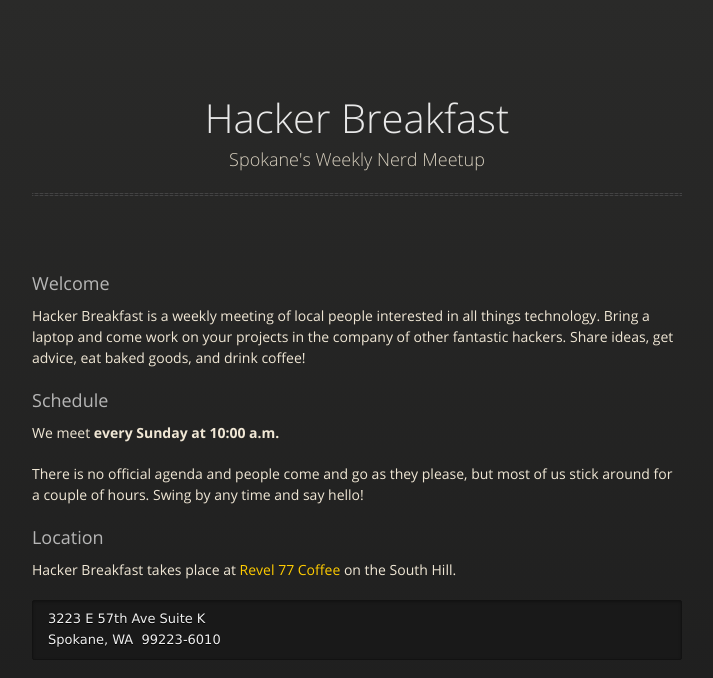
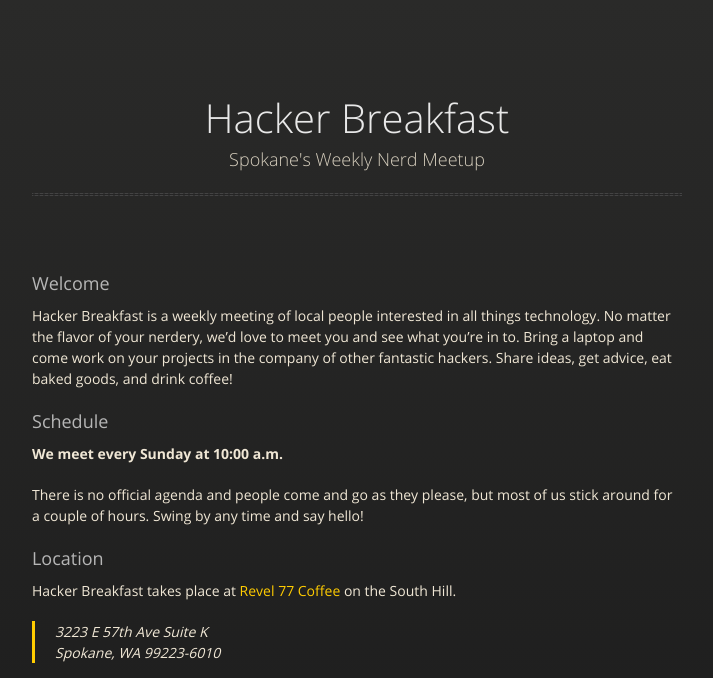
Before and after one commit to elasticdog/hackerbreakfast, a Jekyll site: the page built from index.md, in a window 1280 px wide. Shown: the top 678 px of the page, without its empty margins (283-996 px from the left). Built offline with Jekyll 4.4.1, drawn with Linux system fonts in a browser that asks for light colours; nearby versions of some CDN libraries.

Commit message:
Tweak wording and formatting

````diff
--- a/index.md
+++ b/index.md
@@ -5,11 +5,11 @@ title: Hacker Breakfast
 
 ### Welcome
 
-Hacker Breakfast is a weekly meeting of local people interested in all things technology. Bring a laptop and come work on your projects in the company of other fantastic hackers. Share ideas, get advice, eat baked goods, and drink coffee!
+Hacker Breakfast is a weekly meeting of local people interested in all things technology. No matter the flavor of your nerdery, we'd love to meet you and see what you're in to. Bring a laptop and come work on your projects in the company of other fantastic hackers. Share ideas, get advice, eat baked goods, and drink coffee!
 
 ### Schedule
 
-We meet **every Sunday at 10:00 a.m.**
+**We meet every Sunday at 10:00 a.m.**
 
 There is no official agenda and people come and go as they please, but most of us stick around for a couple of hours. Swing by any time and say hello!
 
@@ -17,10 +17,10 @@ There is no official agenda and people come and go as they please, but most of u
 
 Hacker Breakfast takes place at [Revel 77 Coffee](http://www.revel77coffee.com/) on the South Hill.
 
-```
-3223 E 57th Ave Suite K
-Spokane, WA  99223-6010
-```
+> 3223 E 57th Ave Suite K<br>
+> Spokane, WA  99223-6010
+
+[Get Directions](https://maps.google.com/maps?ie=UTF8&cid=693353392549540379&q=Revel+77+Coffee&gl=US&hl=en&t=m&z=15&vpsrc=0&iwloc=A&f=d&daddr=Revel+77+Coffee,+3223+East+57th+Avenue,+Spokane,+WA+99223&geocode=%3BCen4sUGhQM2CFWNa1gIdVi4B-SlvshVKBiOeVDEbMrqqPEmfCQ)
 
 <p><iframe width="650" height="350" frameborder="0" scrolling="no" marginheight="0" marginwidth="0" src="https://maps.google.com/maps?ie=UTF8&amp;cid=693353392549540379&amp;q=Revel+77+Coffee&amp;gl=US&amp;hl=en&amp;t=m&amp;ll=47.606134,-117.359862&amp;spn=0.010127,0.027895&amp;z=15&amp;iwloc=A&amp;output=embed">&nbsp;</iframe></p>
 
````
